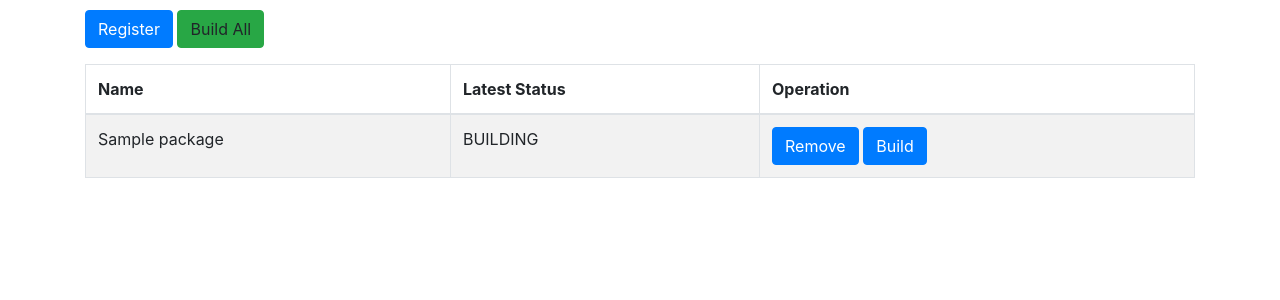
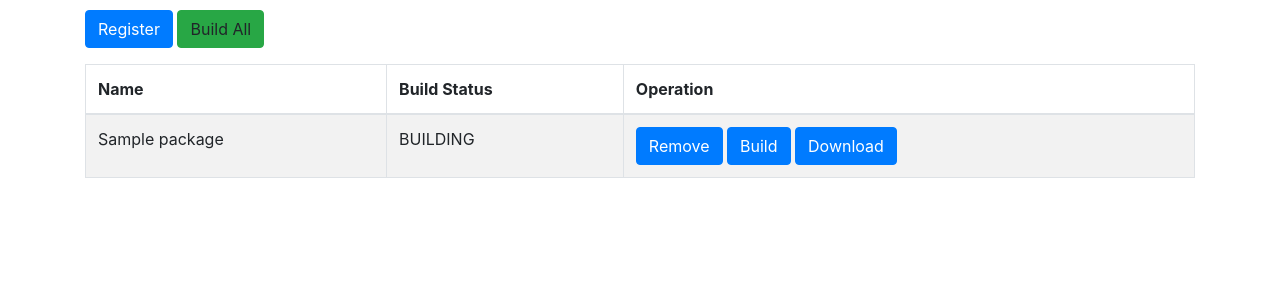
Before and after one commit to colajam93/aurpackager, a Django app: page / in a window 1280 px wide. Shown: the part 66-366 px from the top of the page. Run offline with Django 3.2, Linux system fonts and the light colour scheme; tables that the repository leaves empty hold one stand-in row (values such as "Sample post"); some libraries are stand-ins or nearby versions.

Commit message:
Add download button

```diff
--- a/templates/package_list.html
+++ b/templates/package_list.html
@@ -19,7 +19,7 @@
         <thead>
         <tr>
             <th>Name</th>
-            <th>Latest Status</th>
+            <th>Build Status</th>
             <th>Operation</th>
         </tr>
         </thead>
@@ -35,6 +35,11 @@
                     <button type="submit" class="btn btn-primary" onclick="sendBuildQuery('{{ package.name }}')">
                         Build
                     </button>
+                    <a class="btn btn-primary"
+                       href="{% url 'manager:build_download' package_name=package.name build_number=1 %}"
+                       onclick="window.event.cancelBubble = true;"
+                       download>Download
+                    </a>
                 </td>
             </tr>
         {% endfor %}
```
